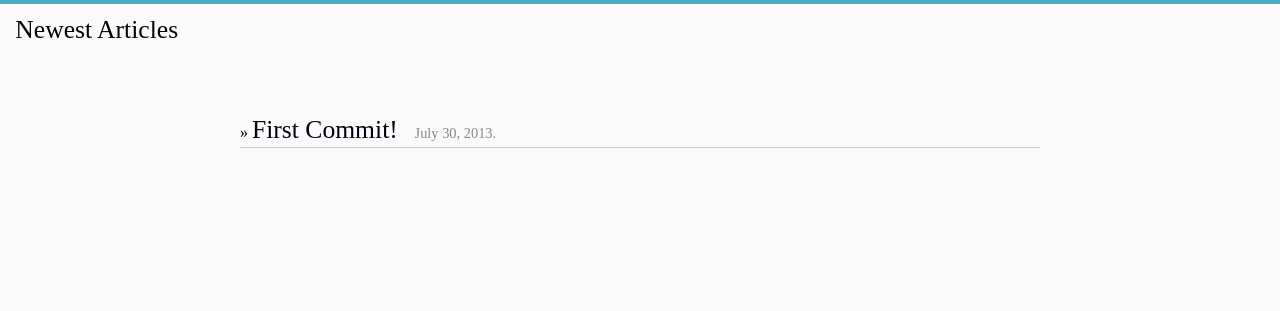
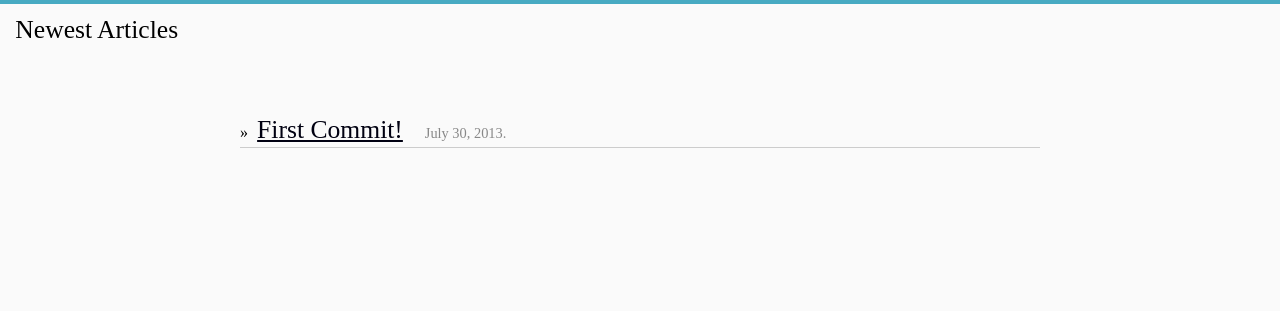
Before and after one commit to henriktudborg/henriktudborg.github.io, a Jekyll site: the page built from index.html, in a window 1280 px wide. Shown: the top 311 px of the page. Built offline with Jekyll 4.4.1, drawn with Linux system fonts in a browser that asks for light colours; some web fonts are replaced; Markdown is read by kramdown in place of the engine named in the settings.

Commit message:
fixing up styles again

```diff
--- a/css/main.css
+++ b/css/main.css
@@ -135,6 +135,16 @@ ul.posts li {
   padding-bottom: 10em;
 }
 
+#content a {
+  text-decoration: underline;
+  padding: 0 0.2em;
+}
+#content a:hover {
+  border-radius: 0.2em;
+  background: #404040;
+  color: #fff;
+}
+
 #misc {
   margin: auto auto;
   max-width: 800px;
```
